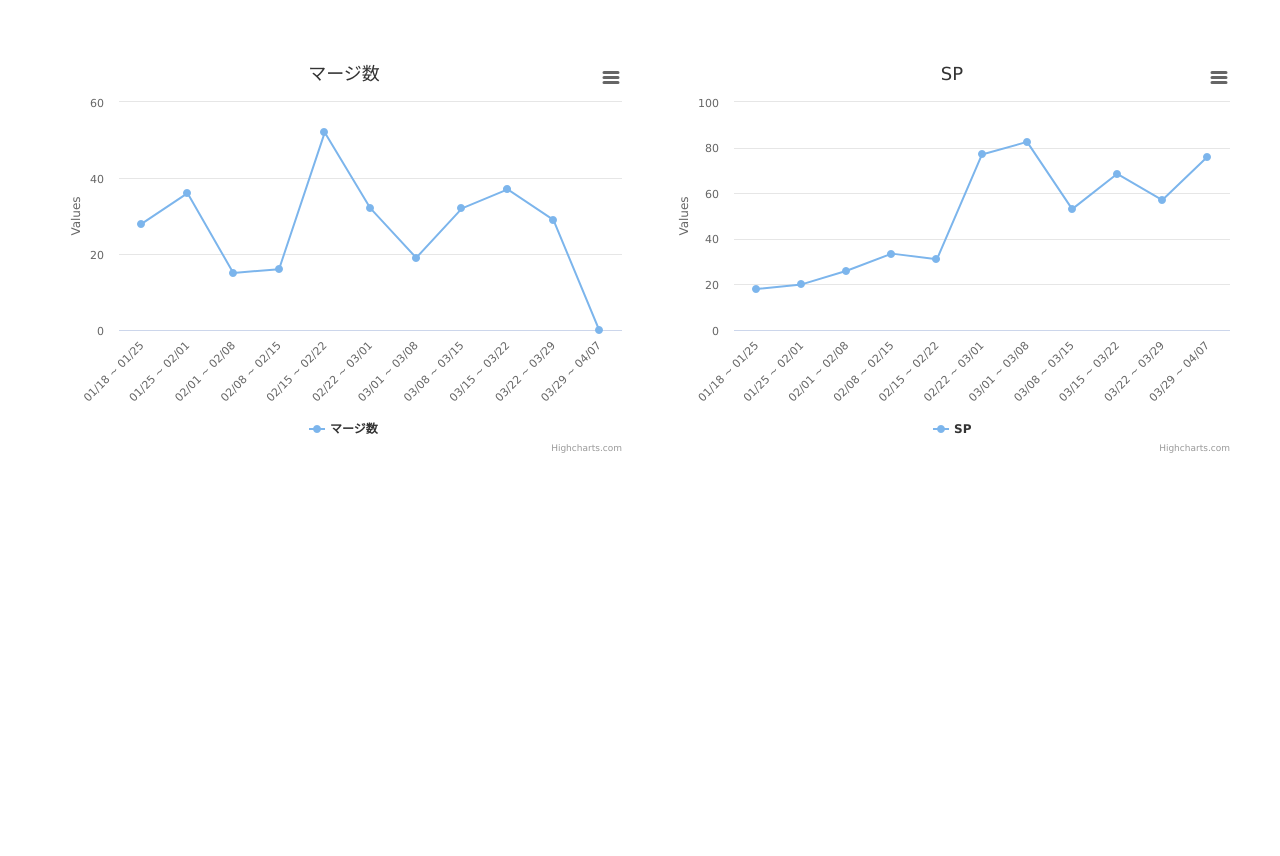
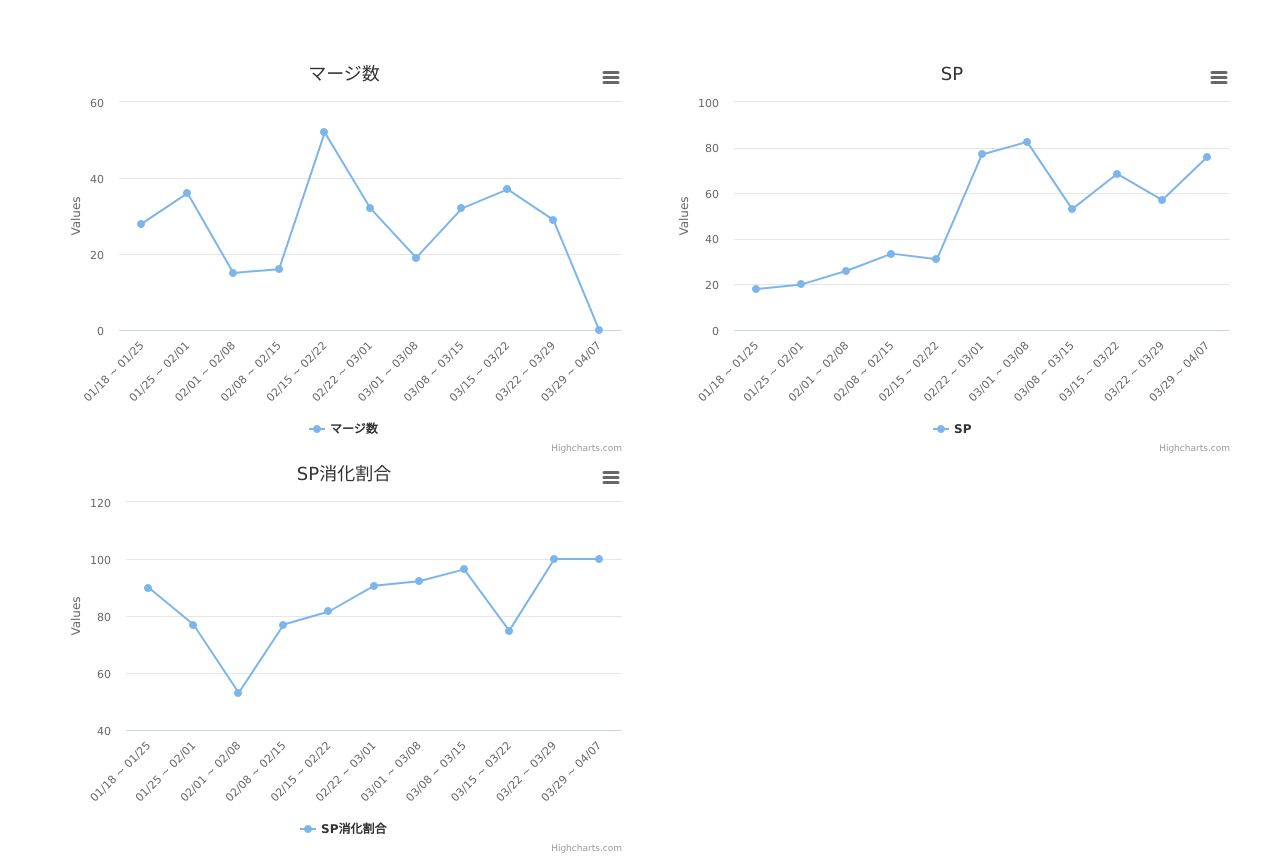
Before and after one commit to akamt/charts-test, a Next.js app: page /demo-high-charts in a window 1280 px wide. Before the commit the page ends 816 px from the top, so only its background shows below. Built offline with nearby package versions, Linux system fonts and the light colour scheme.

Commit message:
SP消化割合のチャートを作成した。

```diff
--- /dev/null
+++ b/src/components/highCharts/digestionSpChart.tsx
@@ -0,0 +1,87 @@
+import React from 'react'
+import Highcharts from 'highcharts/highcharts'
+import HighchartsExporting from 'highcharts/modules/exporting'
+import HighchartsReact from 'highcharts-react-official'
+import styled from 'styled-components'
+import { AxisSetExtremesEventObject } from 'highcharts'
+
+if (typeof Highcharts === 'object') {
+  HighchartsExporting(Highcharts)
+}
+
+const options = {
+  chart: {
+    zoomType: 'x',
+  },
+  title: {
+    text: 'SP消化割合',
+  },
+  legend: {
+    enabled: true,
+  },
+  plotOptions: {
+    series: {
+      showInLegend: true,
+    },
+  },
+  xAxis: {
+    events: {
+      setExtremes: function (e: AxisSetExtremesEventObject) {
+        Highcharts.syncExtremes(e)
+      },
+    },
+    categories: [
+      '01/18 ~ 01/25',
+      '01/25 ~ 02/01',
+      '02/01 ~ 02/08',
+      '02/08 ~ 02/15',
+      '02/15 ~ 02/22',
+      '02/22 ~ 03/01',
+      '03/01 ~ 03/08',
+      '03/08 ~ 03/15',
+      '03/15 ~ 03/22',
+      '03/22 ~ 03/29',
+      '03/29 ~ 04/07',
+    ],
+  },
+  series: [
+    {
+      type: 'line',
+      name: 'SP消化割合',
+      data: [
+        0.9 * 100,
+        0.7692307692 * 100,
+        0.5306122449 * 100,
+        0.7701149425 * 100,
+        0.8157894737 * 100,
+        0.9058823529 * 100,
+        0.9217877095 * 100,
+        0.9636363636 * 100,
+        0.7486338798 * 100,
+        1 * 100,
+        1 * 100,
+      ],
+    },
+  ],
+}
+
+const GraphContainer = styled.div`
+  width: 50%;
+  height: 400px;
+  padding: 1rem;
+  box-sizing: border-box;
+`
+
+const DigestionSpChart = () => {
+  return (
+    <GraphContainer>
+      <HighchartsReact
+        highcharts={Highcharts}
+        constructorType={'chart'}
+        options={options}
+      />
+    </GraphContainer>
+  )
+}
+
+export default DigestionSpChart
--- a/src/pages/demo-high-charts.tsx
+++ b/src/pages/demo-high-charts.tsx
@@ -2,6 +2,7 @@ import React from 'react'
 import styled from 'styled-components'
 import MergesChart from '../components/highCharts/mergesChart'
 import TotalSpChart from '../components/highCharts/totalSpChart'
+import DigestionSpChart from '../components/highCharts/digestionSpChart'
 import Highcharts from 'highcharts'
 
 if (typeof Highcharts === 'object') {
@@ -74,6 +75,7 @@ const DemoHighChartsPage = () => {
     <Container onMouseMove={handleMouseMove}>
       <MergesChart />
       <TotalSpChart />
+      <DigestionSpChart />
     </Container>
   )
 }
```
